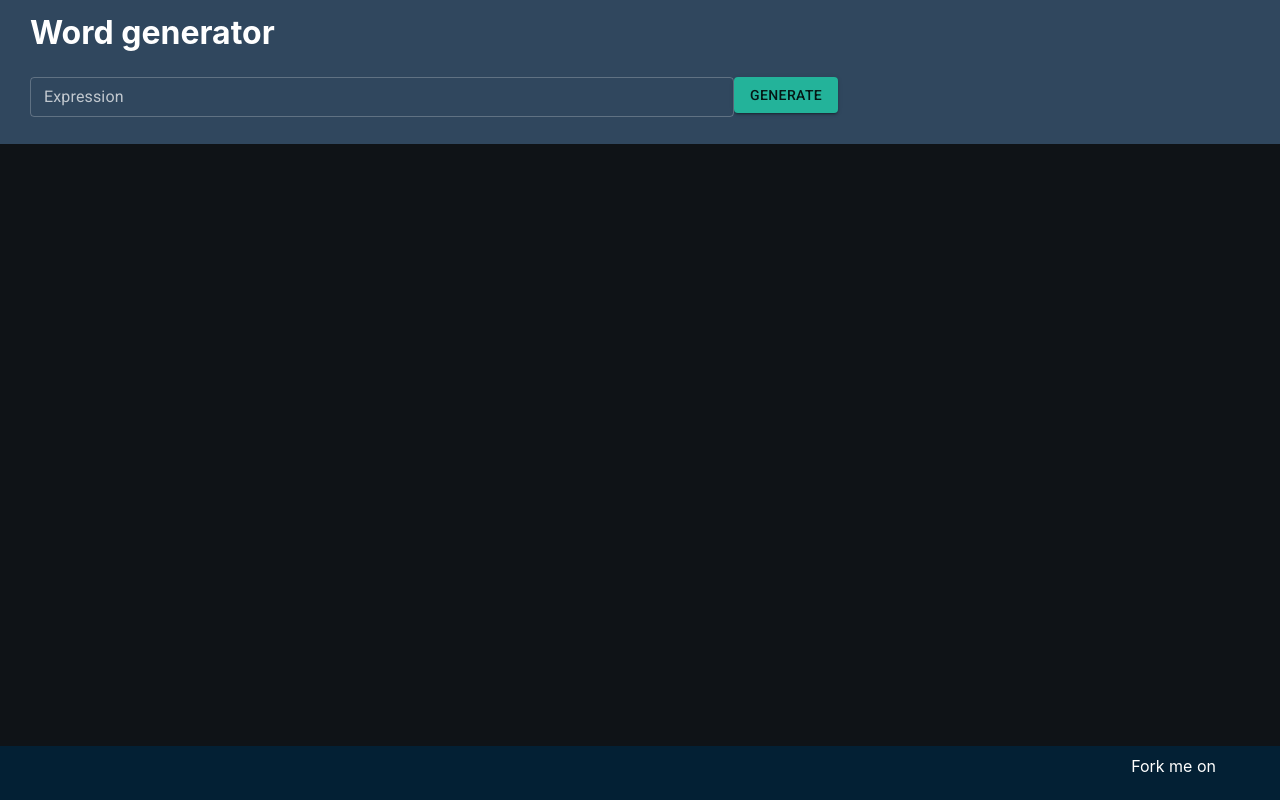
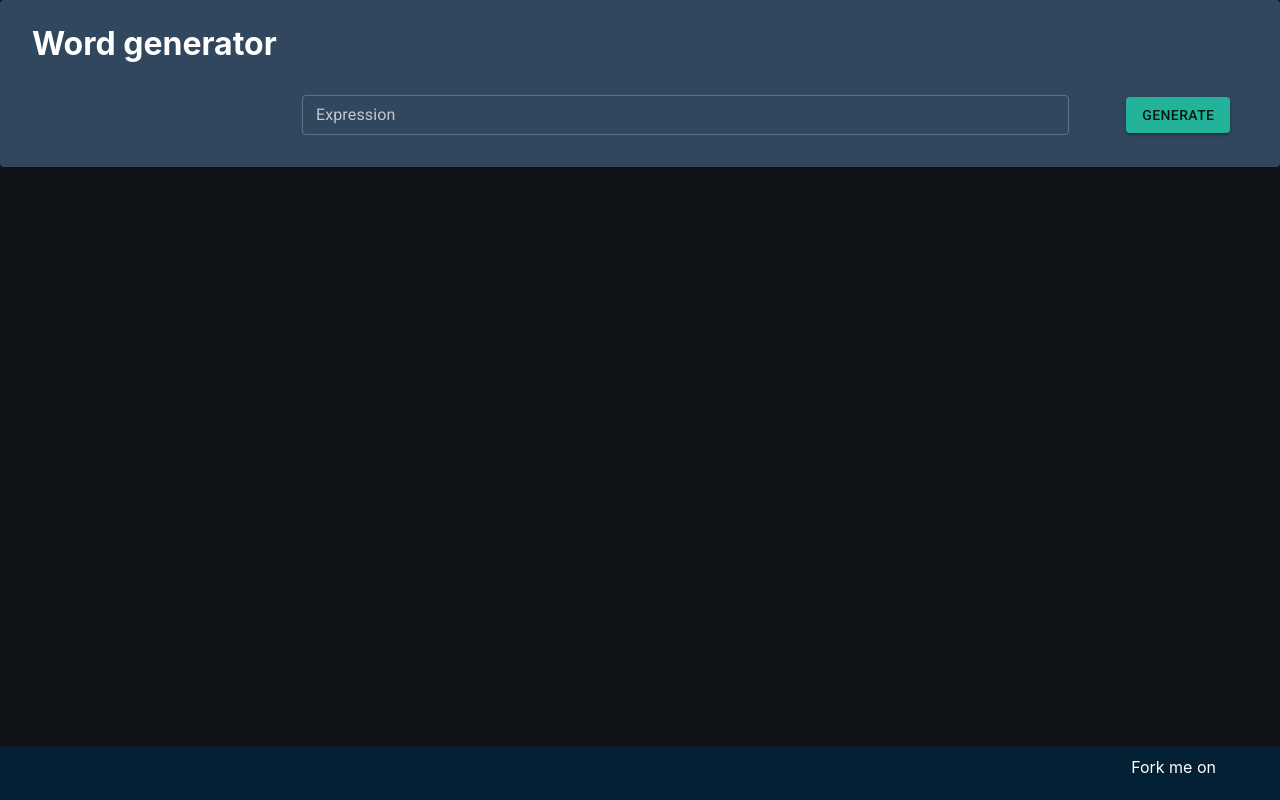
Before and after one commit to pjozsef/word-generator, a React (Create React App) app in the folder word-generator-web/frontend/: page / in a window 1280 px wide. Built offline with nearby package versions, Linux system fonts and the light colour scheme.

Commit message:
feat(web-fe): use miu styling in header

```diff
--- a/word-generator-web/frontend/src/components/app.css
+++ b/word-generator-web/frontend/src/components/app.css
@@ -1,7 +1,6 @@
 @import "../style/constants.css";
 
 .app {
-  background-color: gray;
   display: flex;
   flex-flow: column nowrap;
   height: 100vh;
--- a/word-generator-web/frontend/src/components/header.css
+++ /dev/null
@@ -1,32 +0,0 @@
-@import "../style/constants.css";
-
-#header {
-  background-color: var(--primary);
-  color: var(--on-primary);
-  display: flex;
-  flex-flow: column nowrap;
-  justify-content: space-around;
-  align-items: stretch;
-}
-
-#header > * {
-  margin: 5px 30px 0px;
-}
-
-#header .commandDiv {
-  position: relative;
-  margin-top: 10px;
-  margin-bottom: 20px;
-}
-
-#header .commandInput {
-  align-self: center;
-  min-width: 55vw;
-  max-width: 85vw;
-  margin-top: -10px auto 10px auto;
-}
-
-#header .generate {
-  display: inline-block;
-  margin: 0 5vw 0 0;
-}
--- a/word-generator-web/frontend/src/components/header.tsx
+++ b/word-generator-web/frontend/src/components/header.tsx
@@ -1,12 +1,11 @@
 import React from 'react';
-import './header.css'
 import TextField from '@material-ui/core/TextField';
 import { Button, makeStyles, Theme, createStyles } from '@material-ui/core';
+import Card from '@material-ui/core/Card';
 import { RequestStatus } from '../redux/slices/requests-slice';
 import { InlineIcon } from '@iconify/react';
 import Rotate from './rotate';
 import hourglassOutlined from '@iconify/icons-ant-design/hourglass-outlined';
-
 
 type Props = {
     command: string,
@@ -15,19 +14,55 @@ type Props = {
     isFetching: RequestStatus
 }
 
-const renderButton = (props: Props, spinnerClass: string) => {
+const renderButton = (props: Props, classes: Record<"spinner" | "generateButton", string>) => {
     const { isFetching, generateWord } = props
+    const { generateButton, spinner } = classes
+
     return isFetching === "OFF" ?
         <Button
+            className={generateButton}
             variant="contained"
             color="secondary"
             onClick={generateWord}>
             Generate</Button> :
-        <Rotate cyclic><InlineIcon className={spinnerClass} icon={hourglassOutlined} height="40" /></Rotate>
+        <div className={generateButton}>
+            <Rotate cyclic><InlineIcon className={spinner} icon={hourglassOutlined} height="38" /></Rotate>
+        </div>
 }
 
 const useStyle = makeStyles((theme: Theme) =>
     createStyles({
+        root: {
+            background: theme.palette.primary.main,
+            display: 'flex',
+            flexFlow: 'column nowrap',
+            justifyContent: 'space-around',
+            alignItems: 'stretch'
+        },
+        h1: {
+            margin: theme.spacing(3, 4, 1)
+        },
+        inputDiv: {
+            display: 'flex',
+            margin: theme.spacing(3, 0, 4),
+            '& > *': {
+                margin: theme.spacing(0, 1)
+            }
+        },
+        leftGap: {
+            flexGrow: 3
+        },
+        expessionInput: {
+            flexGrow: 6
+        },
+        generateButtonContainer: {
+            display: 'flex',
+            flexGrow: 2,
+            flexBasis: 2,
+        },
+        generateButton: {
+            margin: 'auto'
+        },
         spinner: {
             color: theme.palette.secondary.main,
             filter: 'drop-shadow( 0px 0px 2px rgba(0, 0, 0, .7))'
@@ -46,15 +81,15 @@ export default function Header(props: Props) {
         }
     }
 
-
     const classes = useStyle(props)
 
     return (
-        <div id="header">
-            <h1>Word generator</h1>
-            <div className="commandDiv">
+        <Card className={classes.root}>
+            <h1 className={classes.h1}>Word generator</h1>
+            <div className={classes.inputDiv}>
+                <div className={classes.leftGap} />
                 <TextField
-                    className="commandInput"
+                    className={classes.expessionInput}
                     label="Expression"
                     color="secondary"
                     size="small"
@@ -63,11 +98,10 @@ export default function Header(props: Props) {
                     onKeyPress={handleEnter}
                     variant="outlined" />
 
-                <div
-                    className="generate">
-                    {renderButton(props, classes.spinner)}
+                <div className={classes.generateButtonContainer}>
+                    {renderButton(props, classes)}
                 </div>
             </div>
-        </div>
+        </Card>
     )
 }
```
